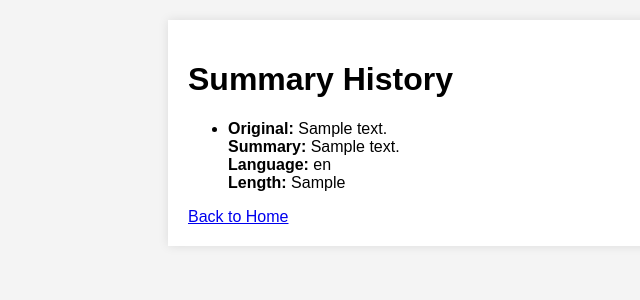
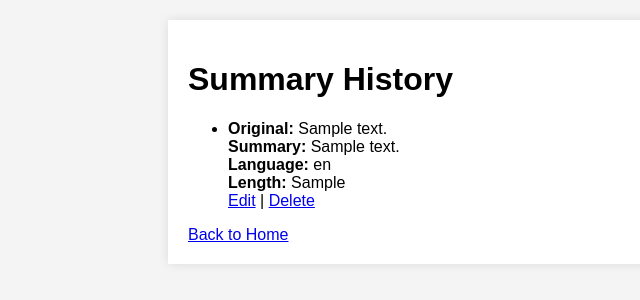
Before and after one commit to Symphatic/AIBDS, a Flask app: page /history in a window 1280 px wide. Shown: the top 300 px of the page, without its empty margins (52-692 px from the left). Run offline with Flask 3, Linux system fonts and the light colour scheme; a user stored in the database is signed in; tables that the repository leaves empty hold one stand-in row (values such as "Sample post").

Commit message:
Update history.html

```diff
--- a/templates/history.html
+++ b/templates/history.html
@@ -16,6 +16,8 @@
                 <strong>Summary:</strong> {{ summary.summary_text }}<br>
                 <strong>Language:</strong> {{ summary.language }}<br>
                 <strong>Length:</strong> {{ summary.length_choice }}<br>
+                <a href="{{ url_for('edit_summary', id=summary.id) }}">Edit</a> |
+                <a href="{{ url_for('delete_summary', id=summary.id) }}">Delete</a>
             </li>
             {% endfor %}
         </ul>
```
